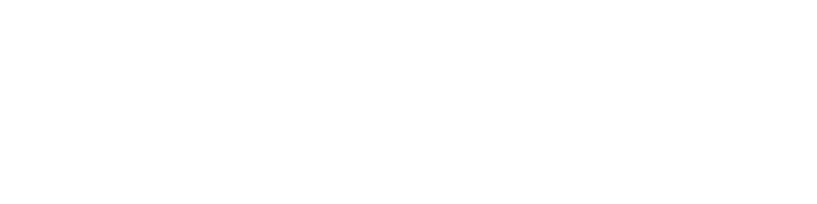
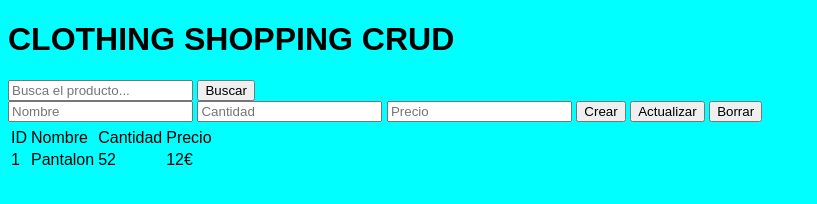
Before and after one commit to laurity/exercise-CRUD-shop, a plain HTML site: page index.html in a window 1280 px wide. Shown: the whole page, without its empty margins (0-817 px from the left). Drawn offline with Linux system fonts and the light colour scheme.

Commit message:
seguir en casa

```diff
--- a/index.html
+++ b/index.html
@@ -1,11 +1,47 @@
 <!DOCTYPE html>
 <html lang="es">
+
 <head>
     <meta charset="UTF-8">
     <meta name="viewport" content="width=device-width, initial-scale=1.0">
     <title>CLOTHING SHOPPING</title>
+    <link rel="stylesheet" href="/styles.css">
 </head>
+
 <body>
+    <div class="container">
+        <h1>CLOTHING SHOPPING CRUD</h1>
+        <div class="menu">
+            <input type="text" id="product" class="product" placeholder="Busca el producto...">
+            <button type="button" class="search" id="search">Buscar</button>
+            <br />
+            <input type="text" id="name" class="name" placeholder="Nombre">
+            <input type="number" id="amount" class="amount" placeholder="Cantidad">
+            <input type="number" id="price" class="price" placeholder="Precio">
+            <button type="button" class="new" id="new">Crear</button>
+            <button type="button" class="update" id="update">Actualizar</button>
+
+            <table class="table">
+                <th>
+                    <tr>
+                        <td>ID</td>
+                        <td>Nombre</td>
+                        <td>Cantidad</td>
+                        <td>Precio</td>
+                    </tr>
+                </th>
+                <tbody>
+                    <tr>
+                        <td>1</td>
+                        <td>Pantalon</td>
+                        <td>52</td>
+                        <td>12€</td>
+                    </tr>
+                </tbody>
+                <button type="button" class="delete" id="delete">Borrar</button>
+        </div>
+    </div>
 
 </body>
+
 </html>
--- a/styles.css
+++ b/styles.css
@@ -0,0 +1,10 @@
+@font-face {
+    font-family: 'AR One Sans', sans-serif;
+        src: url('/assets/fonts/AROneSans-VariableFont_ARRR,wght.ttf') format('ttf');
+}
+
+
+body{
+    background-color: aqua;
+    font-family: 'AR One Sans', sans-serif;
+}
```
Also changed, not shown: script.js (+14 -7 lines), assets/fonts/AROneSans-VariableFont_ARRR,wght.ttf (added).
